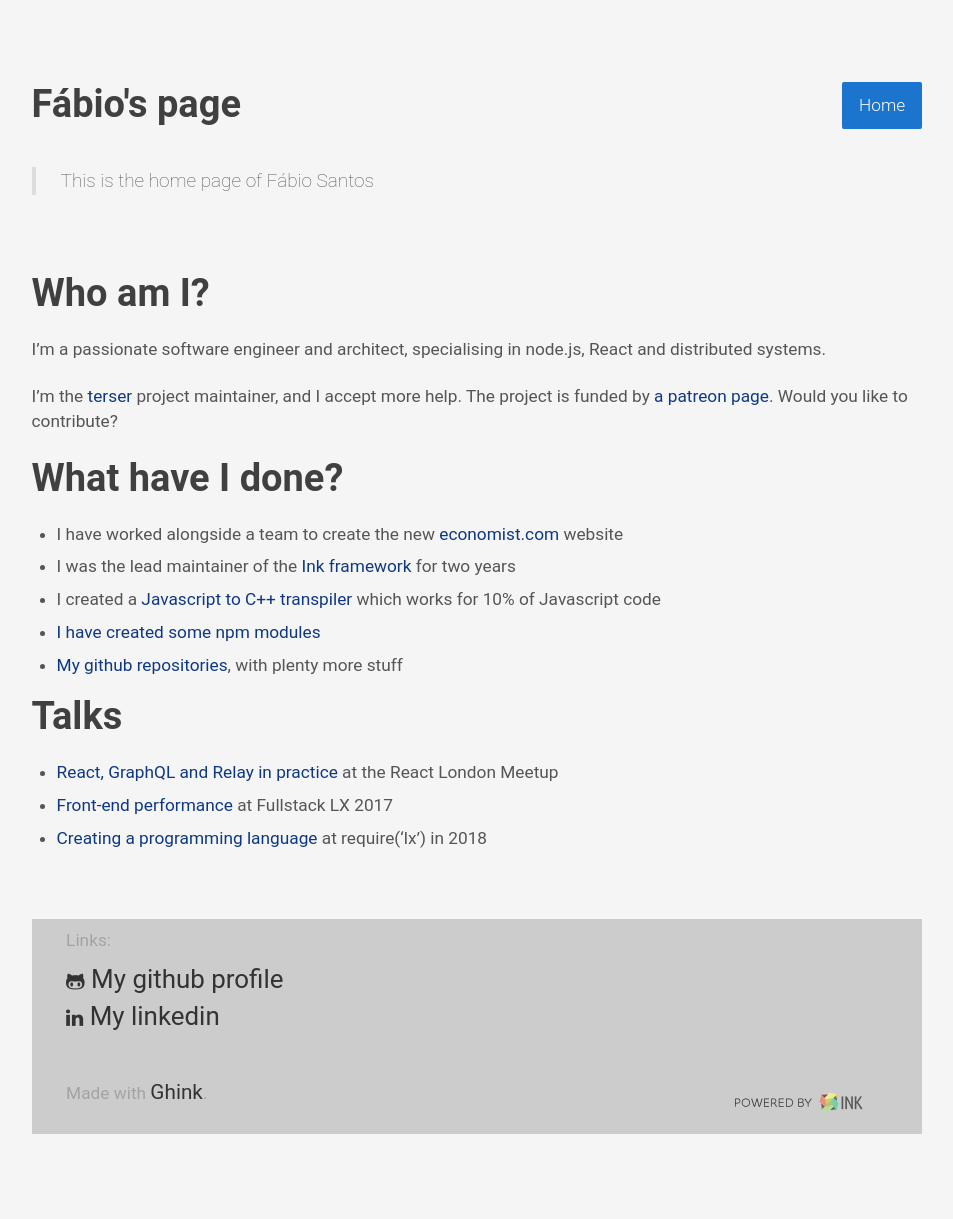
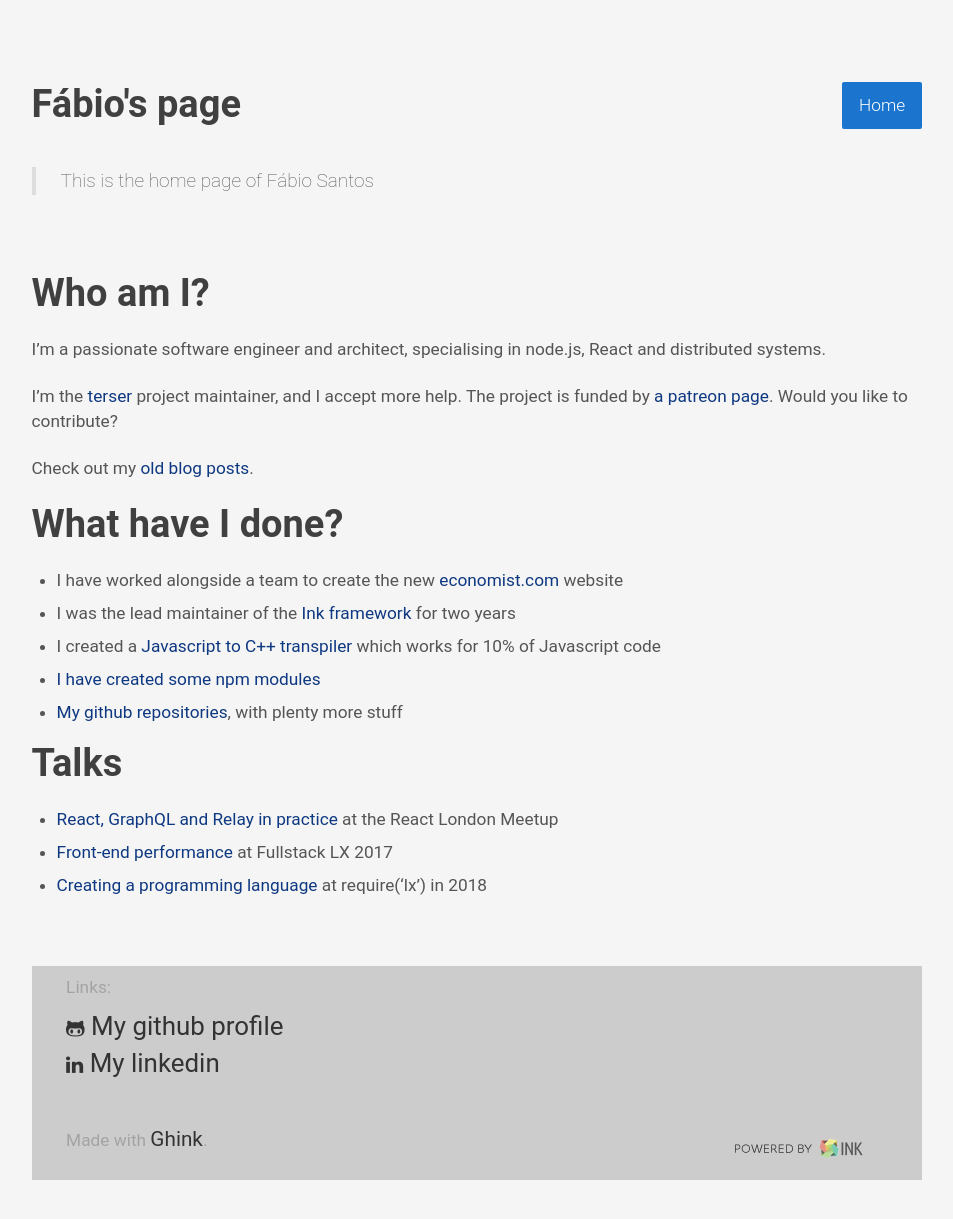
Before and after one commit to fabiosantoscode/fabiosantoscode.github.io, a Jekyll site: the page built from index.md, in a window 1280 px wide, cut to the strip 536-1786 px from the top of the page. Shown: the top 1219 px of the strip, without its empty margins (163-1116 px from the left). Built offline with Jekyll 4.4.1, drawn with Linux system fonts in a browser that asks for light colours; some web fonts are replaced.

Commit message:
plug blog

```diff
--- a/index.md
+++ b/index.md
@@ -14,6 +14,7 @@ I'm a passionate software engineer and architect, specialising in node.js, React
 
 I'm the [terser](https://github.com/terser-js/terser) project maintainer, and I accept more help. The project is funded by [a patreon page](https://www.patreon.com/fabiosantoscode). Would you like to contribute?
 
+Check out my [old blog posts](http://fabiosantoscode.blogspot.com/).
 
 # What have I done?
 
```
